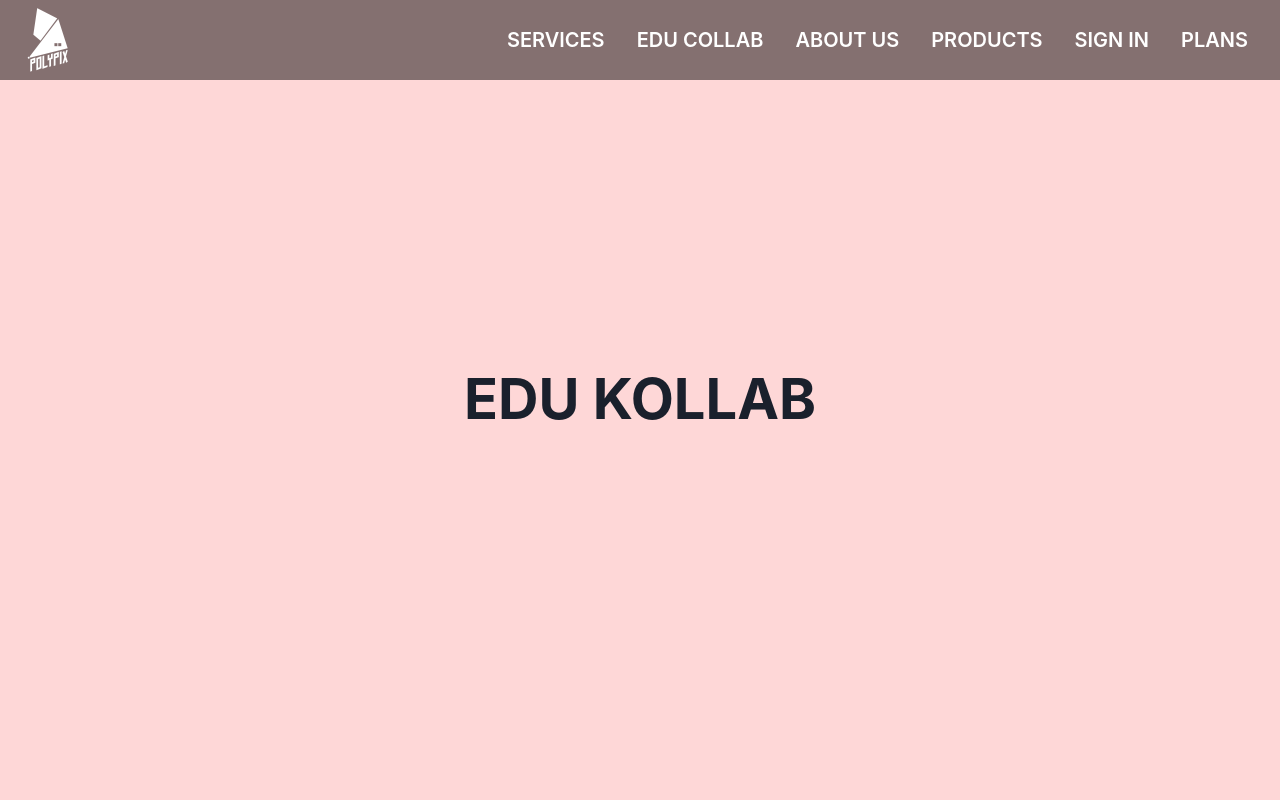
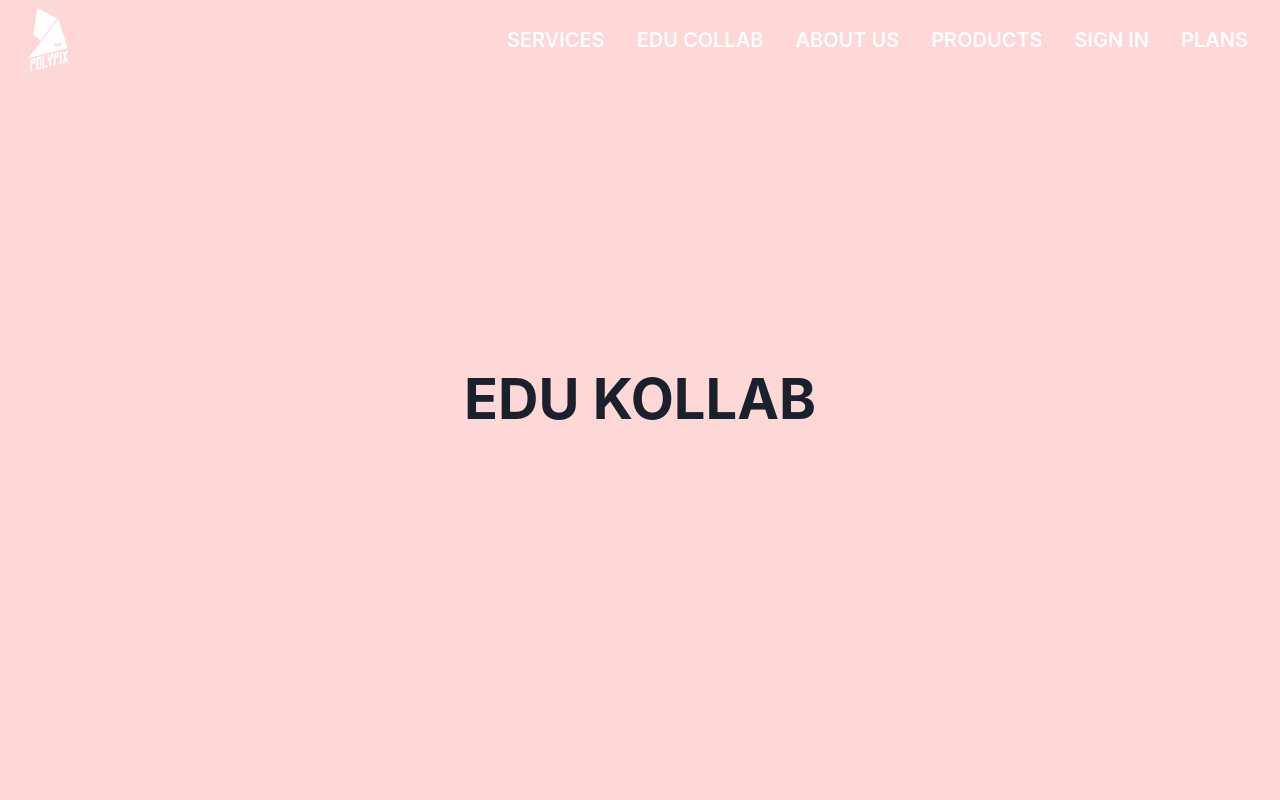
Before and after one commit to jasonLapina/Polypix-v2, a Next.js app: page /edu in a window 1280 px wide. Shown: the top 800 px of the page. Built offline with nearby package versions, Linux system fonts and the light colour scheme.

Commit message:
navbar and store action bar style changes

```diff
--- a/components/Home/Hero.js
+++ b/components/Home/Hero.js
@@ -15,7 +15,7 @@
         pos='absolute'
         zIndex={-1}
       >
-        <source src='https://api.polypixstudios.com/uploads/banner_video_0d8b8948c4.mp4' />
+        <source src='https://api.polypixstudios.com/uploads/Web_Vid_1080_P_559a594ade.mp4' />
       </Box>
       <VStack
         pos='absolute'
--- a/components/Products/Action-Bar/ActionBar.js
+++ b/components/Products/Action-Bar/ActionBar.js
@@ -11,12 +11,9 @@
       py='8px'
       transition='all .4s'
       zIndex={99}
-      bgColor='blackAlpha.400'
+      bgColor='black'
       pos='sticky'
       top='79px'
-      _hover={{
-        bgColor: "blackAlpha.600",
-      }}
     >
       <HStack
         maxW='1800px'
--- a/components/Shared/Layout/Navbar.js
+++ b/components/Shared/Layout/Navbar.js
@@ -42,7 +42,7 @@
       setIsPastHero(true);
     } else if (
       route.pathname === "/products" &&
-      window.scrollY >= window.innerHeight * 0.5
+      window.scrollY >= window.innerHeight / 2 - 84
     ) {
       setIsPastHero(true);
     } else {
@@ -53,11 +53,11 @@
   useEffect(() => {
     window.addEventListener("scroll", handleScroll);
     return () => window.removeEventListener("scroll", handleScroll);
-  }, []);
+  }, [route.pathname]);
 
   return (
     <HStack
-      bgColor={isPastHero ? "blackAlpha.400" : "none"}
+      bgColor={isPastHero ? "black" : "none"}
       zIndex={99}
       pos='fixed'
       transition='all .4s'
@@ -66,9 +66,6 @@
       py='8px'
       justifyContent='space-between'
       align='center'
-      _hover={{
-        bgColor: "blackAlpha.600",
-      }}
     >
       <Box as={Link} href='/' cursor='pointer' boxSize='64px'>
         <Image src='/logo.png' w='100%' />
```
